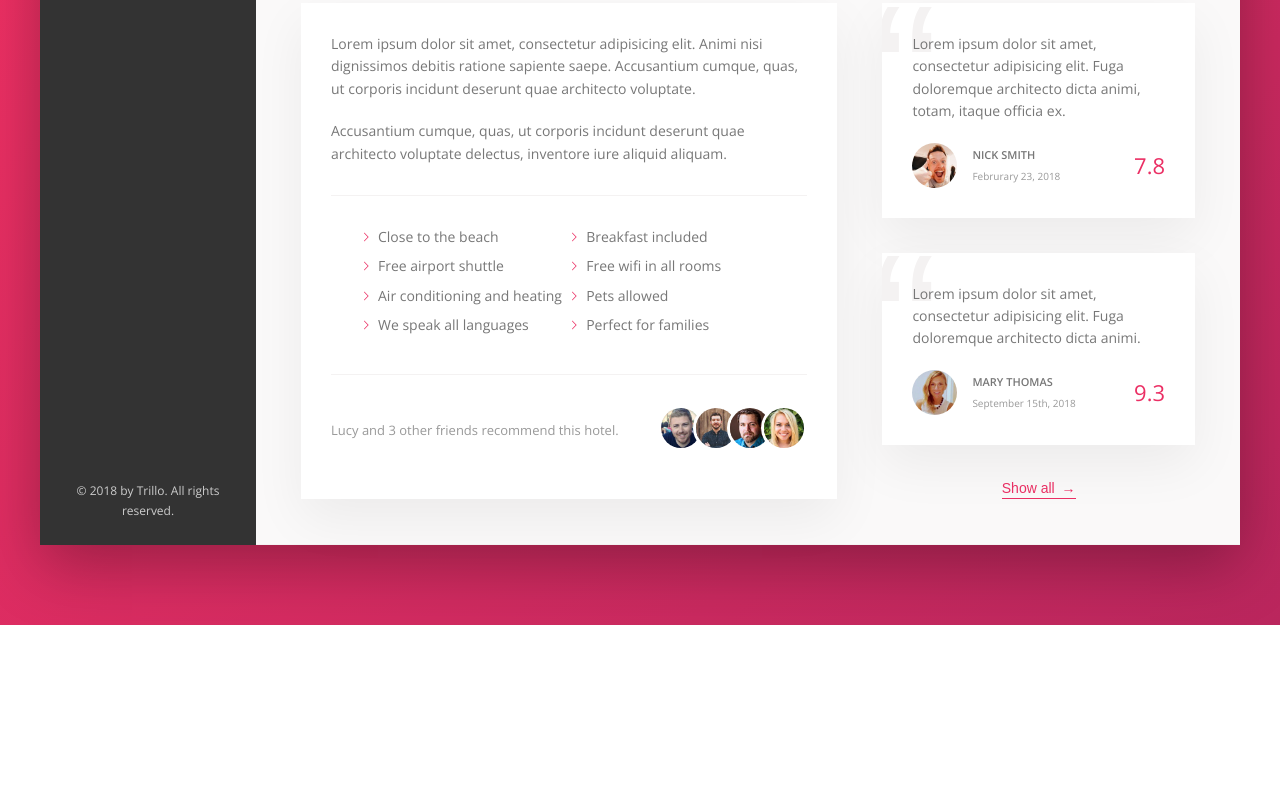
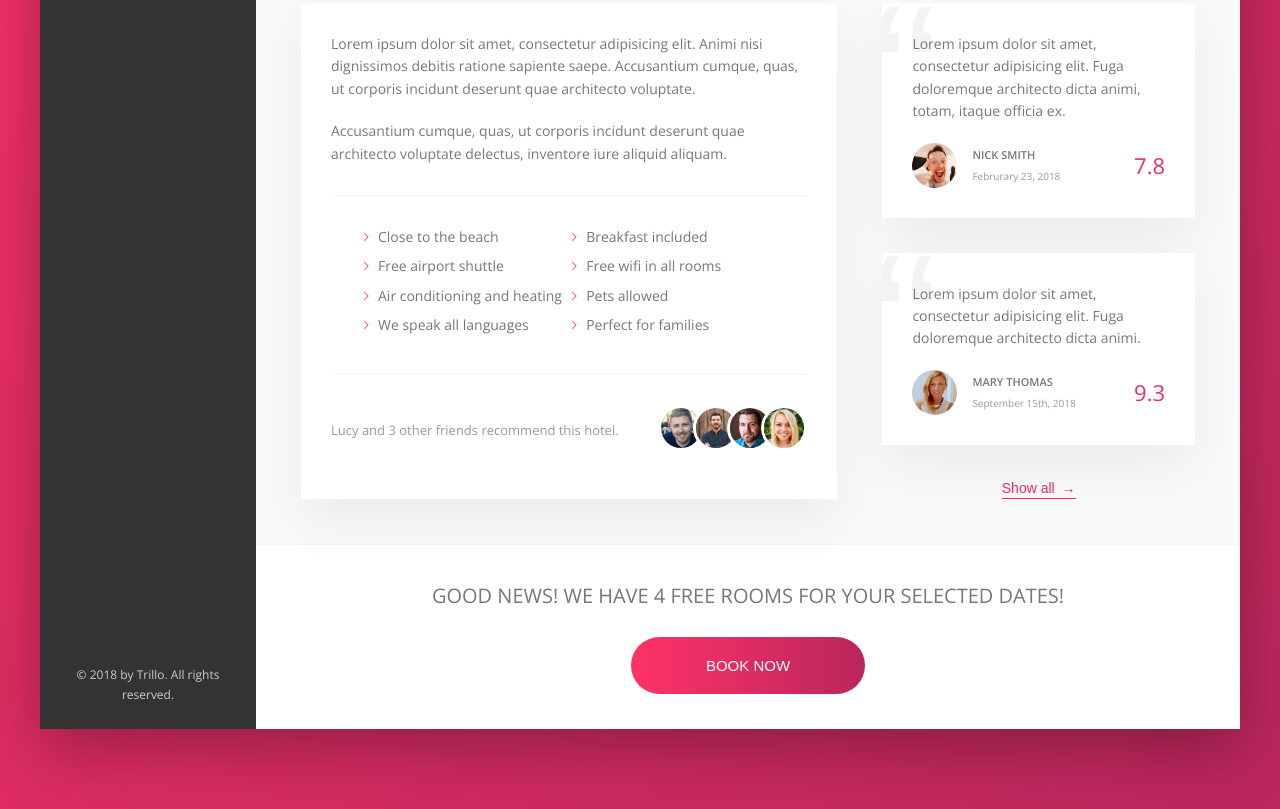
Before and after one commit to jhmendes/trillo, a website: page index.html in a window 1280 px wide. Shown: the part 644-1453 px from the top of the page. Before the commit the page ends 1269 px from the top, so only its background shows below. Drawn offline with nearby package versions, Linux system fonts and the light colour scheme.

Commit message:
completed cta section

```diff
--- a/index.html
+++ b/index.html
@@ -202,6 +202,18 @@
 
             <button class="btn-inline">Show all <span>&rarr;</span></button>
           </div>
+
+
+        </div>
+        <div class="cta">
+          <h2 class="cta__book-now">
+            Good news!  We have 4 free rooms for your selected dates!
+          </h2>
+          <button class="btn">
+            <span class="btn__visible">Book now</span>
+            <span class="btn__invisible"> Only 4 rooms left</span>
+
+          </button>
         </div>
 
       </main>
--- a/sass/_components.scss
+++ b/sass/_components.scss
@@ -269,19 +269,17 @@
   transition: margin-left 0.2s;
 
   & span {
-    margin-left: .3rem;
-    transition: all .2s;
+    margin-left: 0.3rem;
+    transition: all 0.2s;
   }
 
   &:hover {
     color: var(--color-grey-dark-1);
 
-      span  {
-        margin-left: .8rem;
+    span {
+      margin-left: 0.8rem;
     }
   }
-
-
 
   &:focus {
     outline: none;
@@ -336,7 +334,6 @@
     //Older browsers
     // background-image: url("../img/chevron-thin-right.svg");
     // background-size:  cover;
-
     //Newer Browsers- masks
     background-color: var(--color-primary);
     -webkit-mask-image: url("../img/chevron-thin-right.svg");
@@ -351,18 +348,14 @@
 .recommend {
   font-size: 1.3rem;
   color: var(--color-grey-dark-3);
-
   display: flex;
   align-items: center;
-
 
   &__count {
     margin-right: auto;
   }
 
-  &__friends   {
-
-  }
+  &__friends {}
 
   &__photo {
     box-sizing: content-box;
@@ -370,18 +363,16 @@
     width: 4rem;
     border-radius: 50%;
     border: 3px solid #fff;
+
     &:not(:last-child) {
       margin-right: -1.5rem;
     }
   }
 }
-
 ////////////////////////////////////////
 //Reviews
 
-
 .review {
-
   background-color: #fff;
   box-shadow: var(--shadow-light);
   padding: 3rem;
@@ -394,28 +385,28 @@
     z-index: 10;
     position: relative;
   }
+
   &__users {
     display: flex;
     align-items: center;
+  }
 
-  }
   &__photo {
     height: 4.5rem;
     width: 4.5rem;
     border-radius: 50%;
     margin-right: 1.5rem;
   }
+
   &__user-box {
     margin-right: auto;
-
-
   }
 
   &__user-name {
     text-transform: uppercase;
     font-weight: 600;
     font-size: 1.1rem;
-  margin-bottom: .4rem;
+    margin-bottom: 0.4rem;
   }
 
   &__user-date {
@@ -441,3 +432,70 @@
     z-index: 1;
   }
 }
+////////////////////////////////////////
+//Call to Action
+
+.cta {
+  padding: 3.5rem 0;
+  text-align: center;
+
+  &__book-now {
+    font-size: 2rem;
+    font-weight: 300;
+    text-transform: uppercase;
+    margin-bottom: 2.5rem;
+  }
+}
+////////////////////////////////////////
+//Call to Action Button
+
+.btn {
+  font-size: 1.5rem;
+  border: none;
+  font-weight: 300;
+  text-transform: uppercase;
+  border-radius: 100px;
+  background-image: linear-gradient(to right, var(--color-primary-light), var(--color-primary-dark));
+  color: #fff;
+  position: relative;
+  overflow: hidden;
+  cursor: pointer;
+
+  & > * {
+    display: inline-block;
+    height: 100%;
+    width: 100%;
+    transition: all .2s;
+  }
+
+  &__visible {
+    padding: 2rem 7.5rem;
+
+  }
+
+  &__invisible {
+    position: absolute;
+    padding: 2rem 0;
+    left: 0;
+    top: -100%;
+
+  }
+
+  &:hover {
+    background-image: linear-gradient(to left, var(--color-primary-light), var(--color-primary-dark));
+
+  }
+
+  &:hover &__visible {
+    transform: translateY(100%);
+  }
+
+  &:hover &__invisible {
+    top: 0;
+  }
+
+  &:focus {
+    outline: none;
+    animation: pulsate 1s infinite;
+  }
+}
--- a/sass/_layout.scss
+++ b/sass/_layout.scss
@@ -54,8 +54,8 @@ flex: 1;
 }
 
 .user-reviews {
+  flex: 1;
   display: flex;
-  flex: 1;
   flex-direction: column;
   align-items: center;
 }
```
Also changed, not shown: css/style.css. Lines whose indentation alone changed are shown as unchanged.
